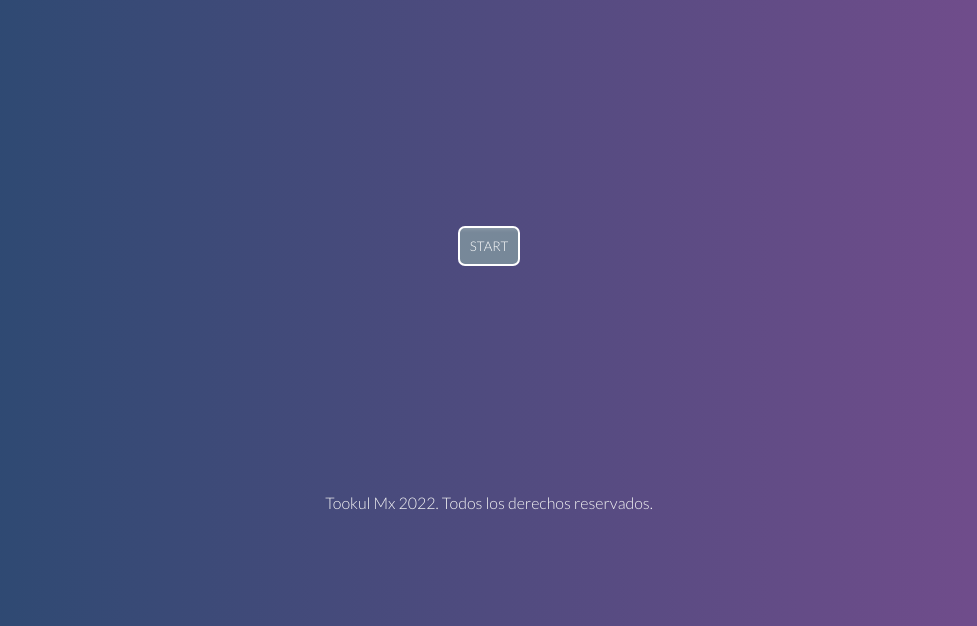
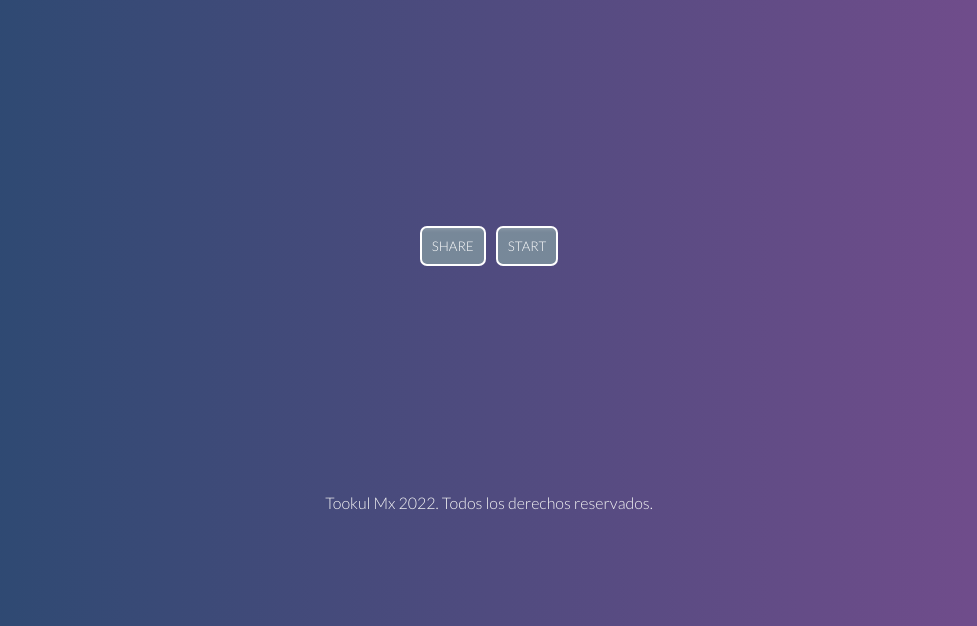
Before and after one commit to tookulmx/pictureinpicture, a plain HTML site: page index.html in a window 1280 px wide. Shown: the part 174-800 px from the top of the page, without its empty margins (151-1128 px from the left). Drawn offline with Linux system fonts and the light colour scheme.

Commit message:
New code_1

```diff
--- a/index.html
+++ b/index.html
@@ -15,7 +15,8 @@
       <video id="video" controls  width="360" height="640" hidden></video>
     <!-- Button -->
     <div class="button-container">
-        <button id="button-start">START</button>
+
+        <button id="another-button">SHARE</button><button id="button-start">START</button>
     </div>
 
     <!-- Script -->
--- a/script.js
+++ b/script.js
@@ -1,3 +1,4 @@
+const buttonShare = document.getElementById('another-button');
 const button = document.getElementById('button-start');
 const videoElement = document.getElementById('video');
 
@@ -26,5 +27,5 @@ button.addEventListener('click', async () => {
     button.disabled = false;
 }
 );
-// On Load
-selectMediaStream();
+
+buttonShare.addEventListener('click', selectMediaStream)
--- a/style.css
+++ b/style.css
@@ -47,6 +47,28 @@ h1 {
     transform: scale(1);
 }
 
+#another-button {
+    color: white;
+    border: 2px solid white;
+    padding: 10px;
+    border-radius: 7px;
+    box-shadow: inset 0 20px 4px -19px rgba(255,255,255,.2);
+    background-color: lightslategrey;
+    outline: none;
+    font-family: 'Lato',  sans-serif;
+    margin-right: 10px;
+}
+
+#another-button:hover {
+    transform: scale(1.1);
+    cursor: pointer;
+}
+
+#another-button:active {
+    transform: scale(1.1);
+    cursor: pointer;
+}
+
 footer {
     width: 100%;
     display: flex;
```
